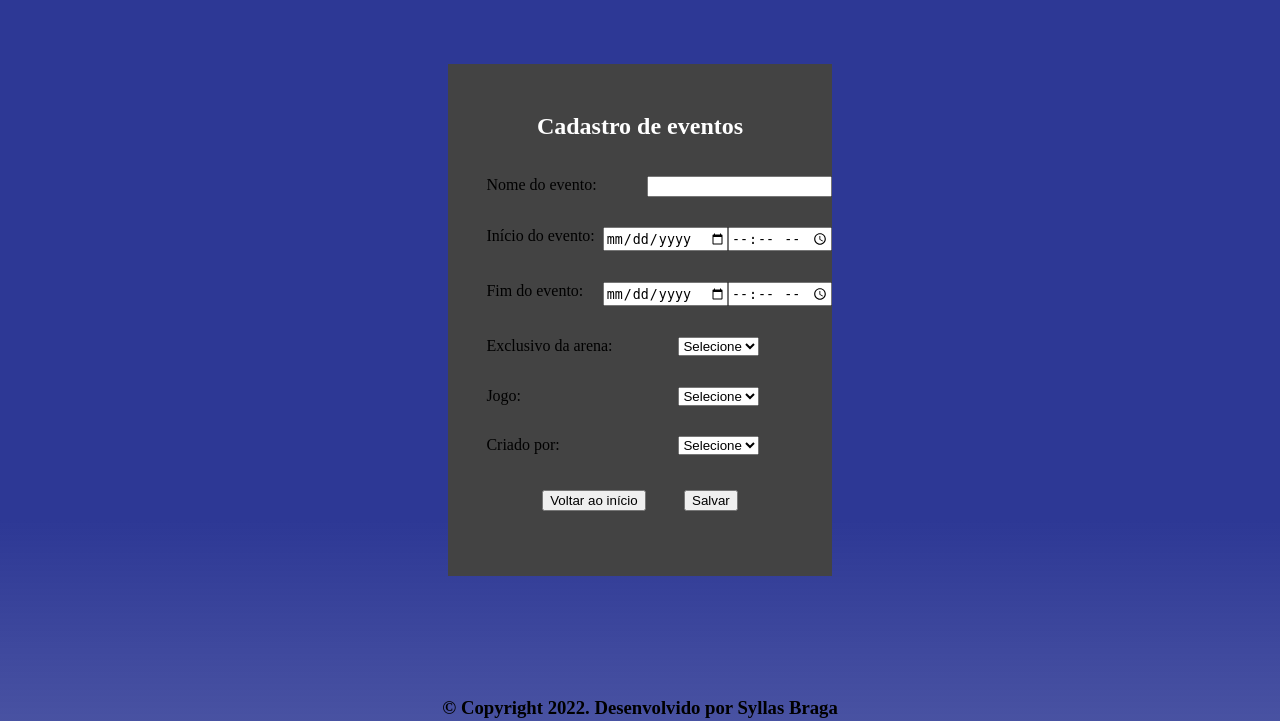
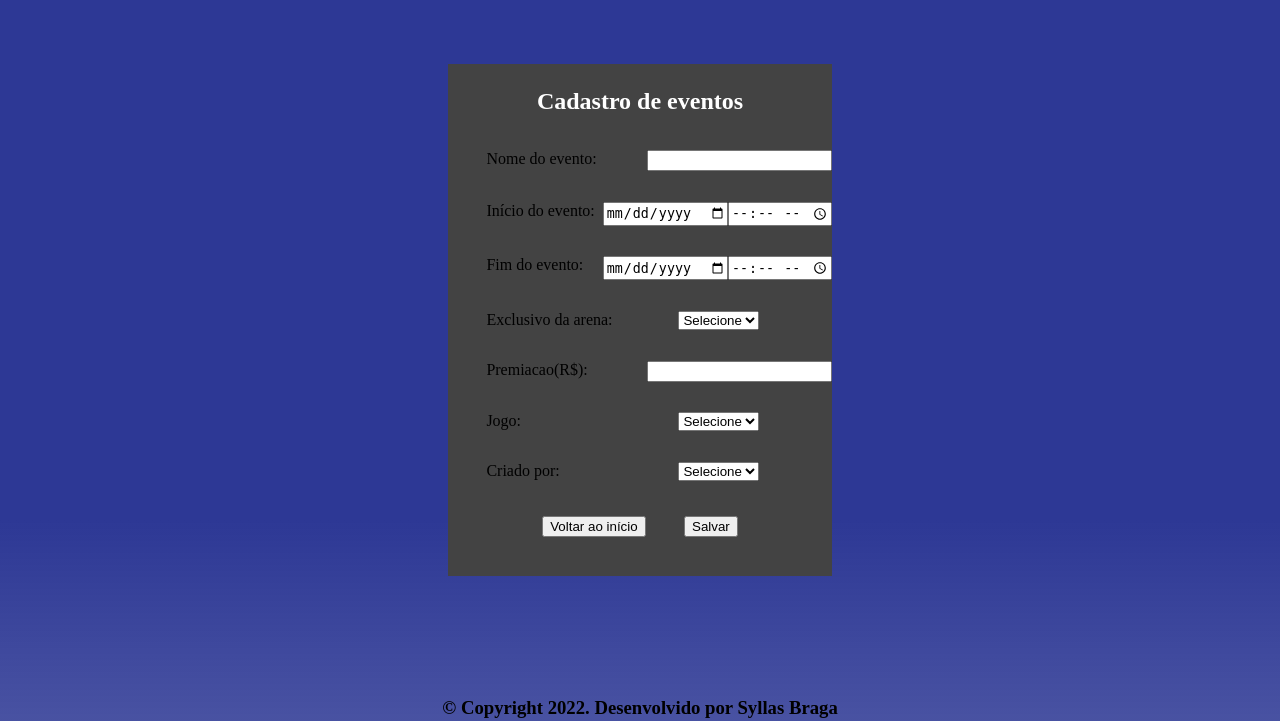
Before and after one commit to SyllasBraga/estadio-esports, a PHP site: page /Visual/visualEvento/formEvento.php in a window 1280 px wide. Shown: the part 80-801 px from the top of the page. Run offline with PHP 8.4, Linux system fonts and the light colour scheme; data that the repository does not hold is empty.

Commit message:
Deixando as listagens referentes as entidades evento e jogo intuitivas

```diff
--- a/Visual/visualEvento/formEvento.php
+++ b/Visual/visualEvento/formEvento.php
@@ -28,8 +28,8 @@
                 </div>
                 <div class="card-lbl">
                     <label class="lbl-item" for="dataFIM" for="dataFIM_HORA">Fim do evento:</label>
-                    <input class="ipt-text" type="date" name="dataFIM" id="dataFIM" pattern="\d{4}-\d{2}-\d{2}" required>
-                    <input class="ipt-text" type="time" name="dataFIM_HORA" id = "dataFIM_HORA" pattern="\d{2}:\d{2}:\d{2}" required>
+                    <input class="ipt-text" type="date" name="dataFIM" id="dataFIM" required>
+                    <input class="ipt-text" type="time" name="dataFIM_HORA" id = "dataFIM_HORA" required>
                 </div>
                 <div class="card-lbl">
                     <label class="lbl-item" for="exclusivo">Exclusivo da arena: </label>
@@ -38,6 +38,10 @@
                         <option value="1">Sim</option>
                         <option value="0">Não</option>
                     </select>
+                </div>
+                <div class="card-lbl">
+                    <label class="lbl-item" for="premiacao">Premiacao(R$):</label>
+                    <input class="ipt-text" type="text" name="premiacao" id="premiacao" required>
                 </div>
                 <div class="card-lbl">
                     <label class="lbl-item" for="jogo">Jogo: </label>
--- a/dao/daoEvento.php
+++ b/dao/daoEvento.php
@@ -5,7 +5,9 @@
         public function listaTodos()
         {
             $lista = [];
-            $pst = Conexao::getPreparededStatement('select * from evento');
+            $pst = Conexao::getPreparededStatement('select e.cod_evt, e.nome_evt, e.duracaoINICIO, e.duracaoFIM, e.premiacao, e.exclusivo_arena, j.nome_jogo, a.nome_adm
+            from evento e inner join administrador a on e.cod_adm = a.cod_adm
+            inner join jogo j on e.cod_jogo = j.cod_jogo order by e.cod_evt ASC;');
             $pst ->execute();
             $lista = $pst->fetchAll(PDO::FETCH_ASSOC);
             return $lista;
--- a/dao/daoJogo.php
+++ b/dao/daoJogo.php
@@ -9,7 +9,8 @@ class daoJogo
         g.nome_gen, a.nome_adm from jogo j
         inner join plataforma p on j.cod_plataforma = p.cod_plataforma
         inner join genero g on j.cod_gen = g.cod_gen
-        inner join Administrador a on a.cod_adm = j.cod_adm;');
+        inner join Administrador a on a.cod_adm = j.cod_adm
+        order by j.cod_jogo ASC;');
         $pst->execute();
         $lista = $pst->fetchAll(PDO::FETCH_ASSOC);
         return $lista;
--- a/index.php
+++ b/index.php
@@ -71,7 +71,7 @@
                     echo '</div>';
                     echo '<div class="evt-infos">';
                     echo '<p>Data: '. $linha['duracaoINICIO'] .'</p>';
-                    echo '<p>Jogo: ' .$linha['cod_jogo'] . '</p>';
+                    echo '<p>Jogo: ' .$linha['nome_jogo'] . '</p>';
                     echo '<p>Premiação: R$'.$linha['premiacao'] .'</p>';
                     echo '</div>';
                     echo '</div>';
```
Also changed, not shown: Visual/visualEvento/listaEvento.php (+8 -4 lines).
